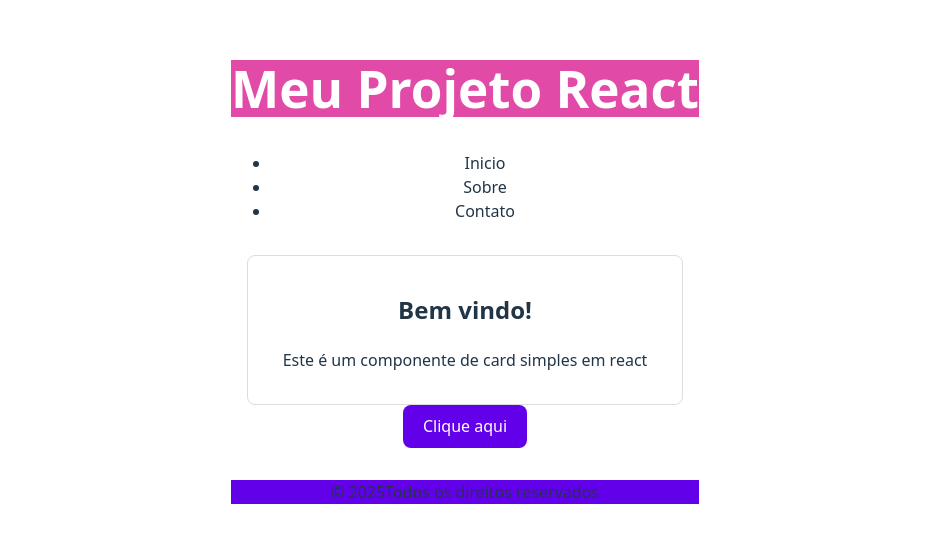
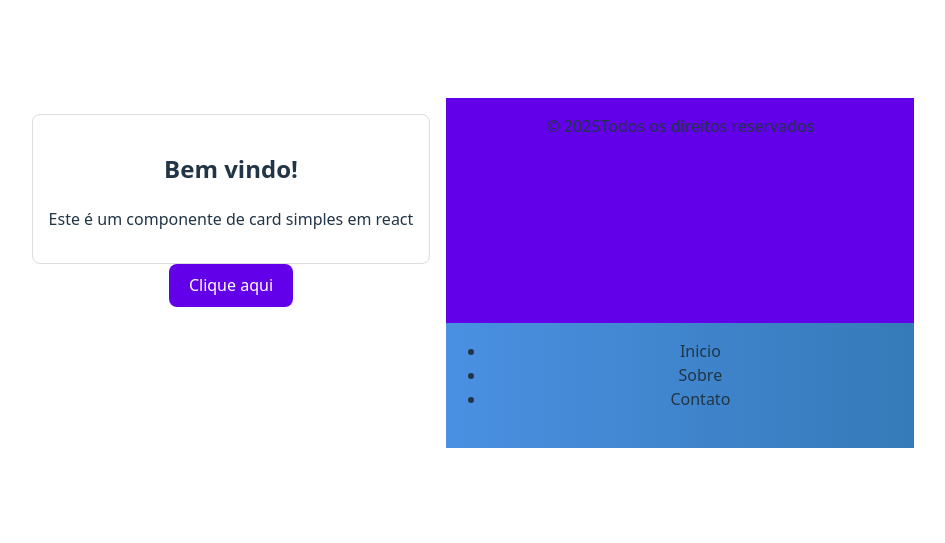
Before and after one commit to cynthiamaia/Disc.Web, a React (Vite) app in the folder meu-projeto-react/: page / in a window 1280 px wide. Shown: the part 127-670 px from the top of the page, without its empty margins (175-1120 px from the left). Built offline with nearby package versions, Linux system fonts and the light colour scheme.

Commit message:
updates_

```diff
--- a/meu-projeto-react/src/App.css
+++ b/meu-projeto-react/src/App.css
@@ -1,3 +1,20 @@
+.container {
+  display: grid; /* ativa o grid layout */
+  grid-template-areas:
+  "header header"
+  "menu"
+}
+.menu{
+  grid-area: menu;
+  background: linear-gradient(90deg, #4a90e2 0%,
+   #357ab8 100%);
+  padding: 25px 15 px;
+}
+/* itens do meu */
+.menu li{
+  margin:12 px 0;
+ cursor: pointer;
+}
 .header {
   background-color: #e24aa8;
   /* cor de fundo azul para o cabecalho */
@@ -8,6 +25,9 @@ grid-area: header;
 color: white;
 /* cor do texto branco*/
 }
+
+
+
 
 #root {
   max-width: 1280px;
--- a/meu-projeto-react/src/components/footer.jsx
+++ b/meu-projeto-react/src/components/footer.jsx
@@ -1,7 +1,5 @@
 function Footer() { //indica a seção de rodapé da página
-
    return (
-
      <footer style={styles.footer}>
        <p> &copy; {new Date().getFullYear()}Todos os direitos reservados</p>
      </footer>
@@ -13,3 +11,6 @@ function Footer() { //indica a seção de rodapé da página
    },
  };
   export default Footer;
+//&copy -> representa o simbolo de copyright
+//new date - criar a data atual
+//.getFullYear() - pega apenas o ano da data
```
